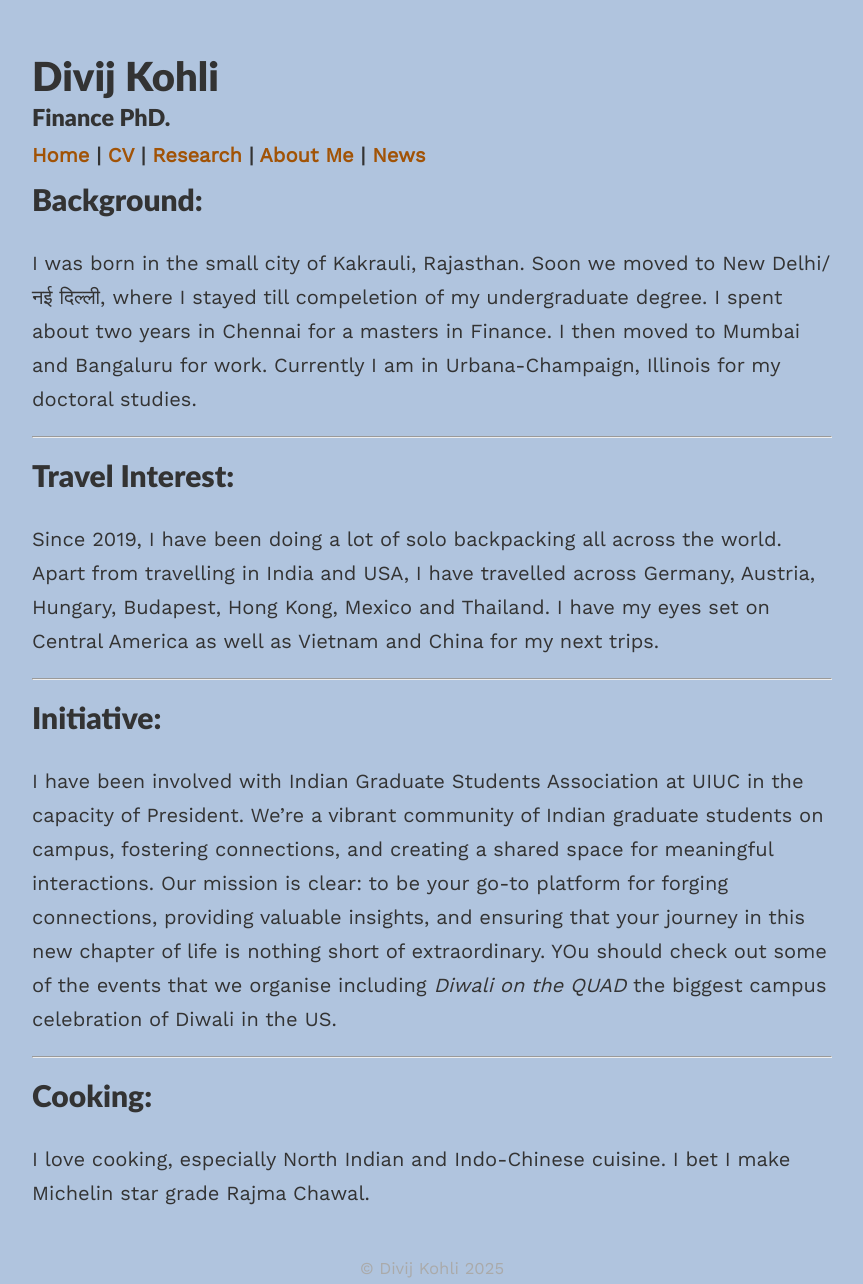
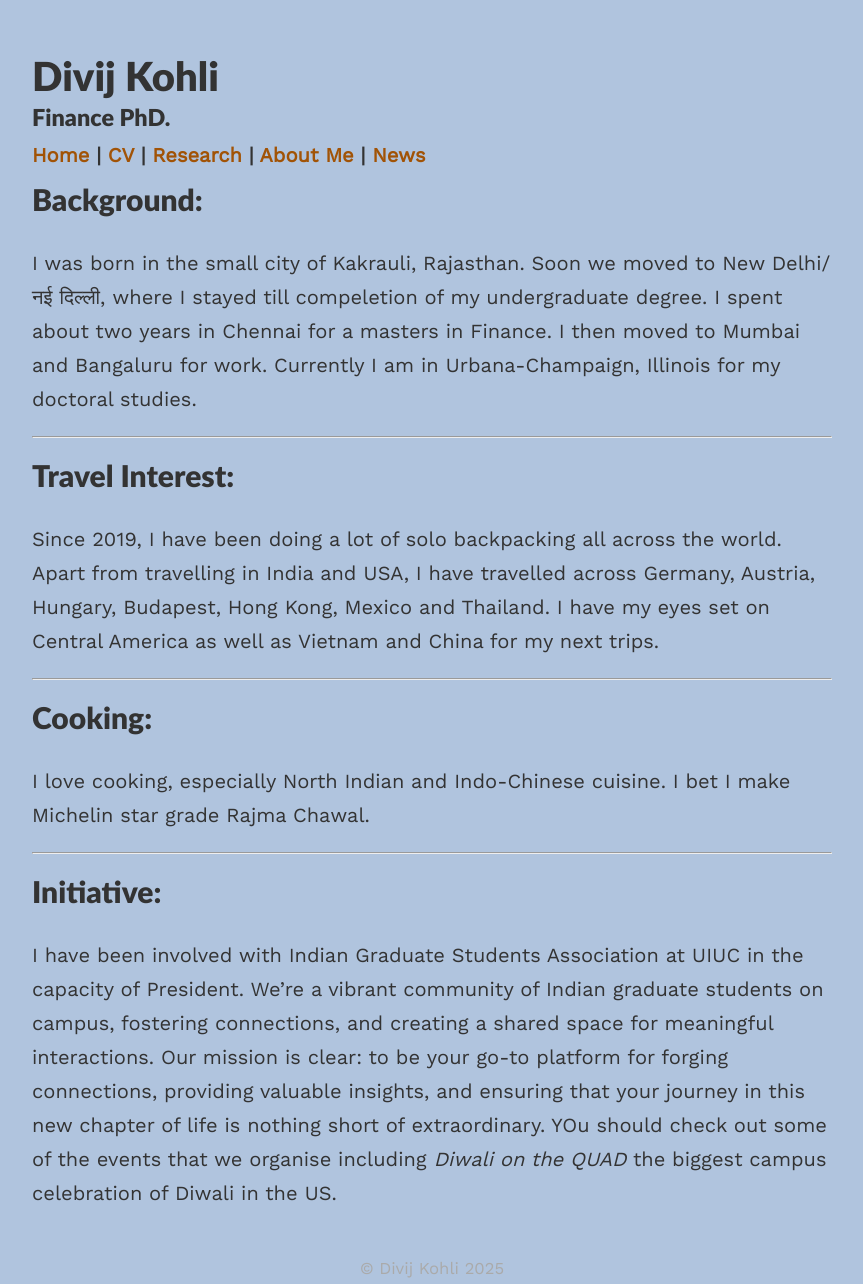
Before and after one commit to divijkohli/divijkohli.github.io, a Jekyll site: the page built from _pages/aboutme.md, in a window 1280 px wide. Shown: the whole page, without its empty margins (208-1071 px from the left). Built offline with Jekyll 4.4.1, drawn with Linux system fonts in a browser that asks for light colours; nearby versions of some CDN libraries.

```diff
--- a/_pages/aboutme.md
+++ b/_pages/aboutme.md
@@ -14,14 +14,13 @@ I was born in the small city of Kakrauli, Rajasthan. Soon we moved to New Delhi/
 Since 2019, I have been doing a lot of solo backpacking all across the world. Apart from travelling in India and USA, I have travelled across Germany, Austria, Hungary, Budapest, Hong Kong, Mexico and Thailand.
 I have my eyes set on Central America as well as Vietnam and China for my next trips.
 
+---
+
+## Cooking:
+I love cooking, especially North Indian and Indo-Chinese cuisine. I bet I make Michelin star grade Rajma Chawal.
 
 ---
 
 ## Initiative:
 I have been involved with Indian Graduate Students Association at UIUC in the capacity of President. We’re a vibrant community of Indian graduate students on campus, fostering connections, and creating a shared space for meaningful interactions. Our mission is clear: to be your go-to platform for forging connections, providing valuable insights, and ensuring that your journey in this new chapter of life is nothing short of extraordinary.
 YOu should check out some of the events that we organise including _Diwali on the QUAD_ the biggest campus celebration of Diwali in the US.
-
----
-
-## Cooking:
-I love cooking, especially North Indian and Indo-Chinese cuisine. I bet I make Michelin star grade Rajma Chawal.
```
